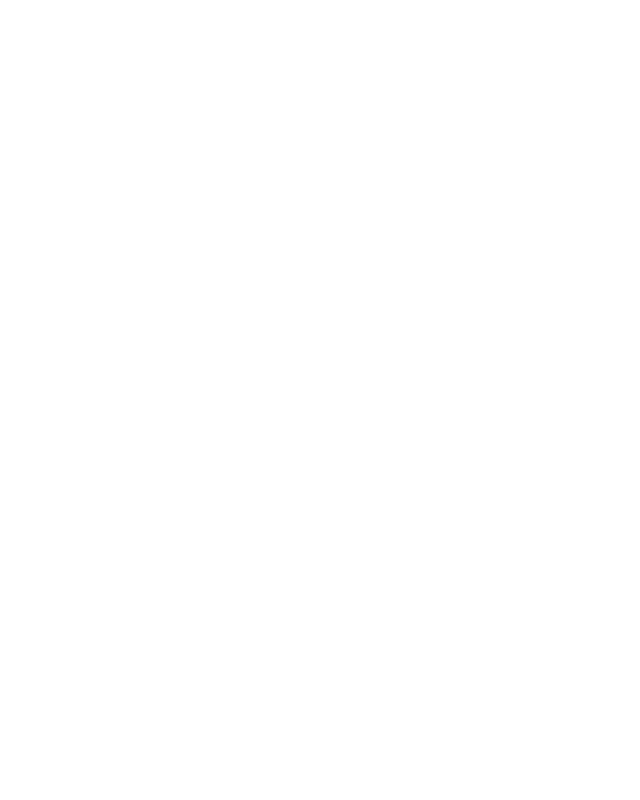
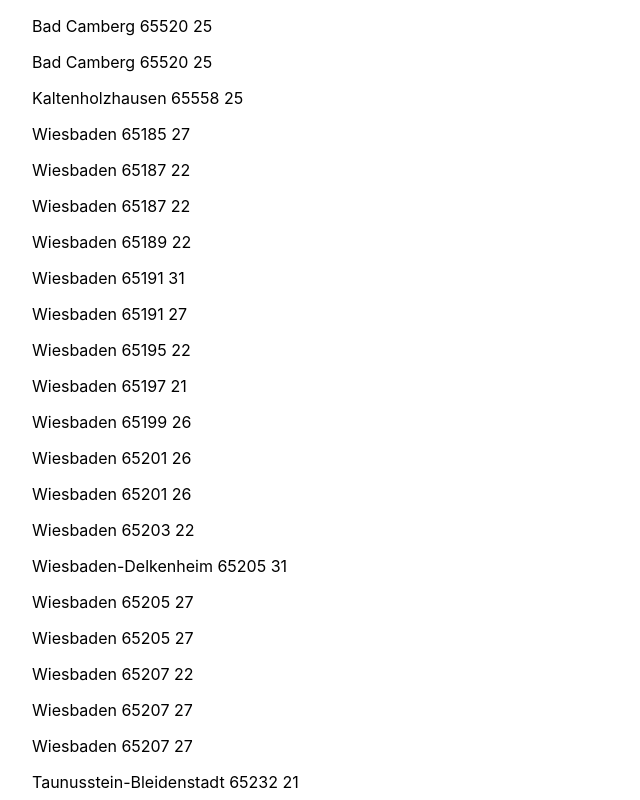
Before and after one commit to gabypega1997/Objekte-Planner, a Next.js app: page / in a window 1280 px wide. Shown: the top 800 px of the page, without its empty margins (0-640 px from the left). Built offline with nearby package versions, Linux system fonts and the light colour scheme.

Commit message:
loop throw the objekts

```diff
--- a/pages/index.tsx
+++ b/pages/index.tsx
@@ -3,12 +3,14 @@
 import { resolve } from 'path'
 import styles from '../styles/Home.module.css';
 import { promises } from 'stream';
-
+import {Objekte} from '../utils/localization.json'
 const Home: NextPage = () => {
-
+  const ort = Objekte[0].Ort;
   return (
     <div className={styles.container}>
-
+      {Objekte.map((Objekt) => {
+        return <p key={Objekt.WirtEinh}>{Objekt.Ort} {Objekt.PLZ} {Objekt.P2}</p>
+      })}
     </div>
   )
 }
```
Also changed, not shown: utils/localization.json (renamed from public/localization.json).
